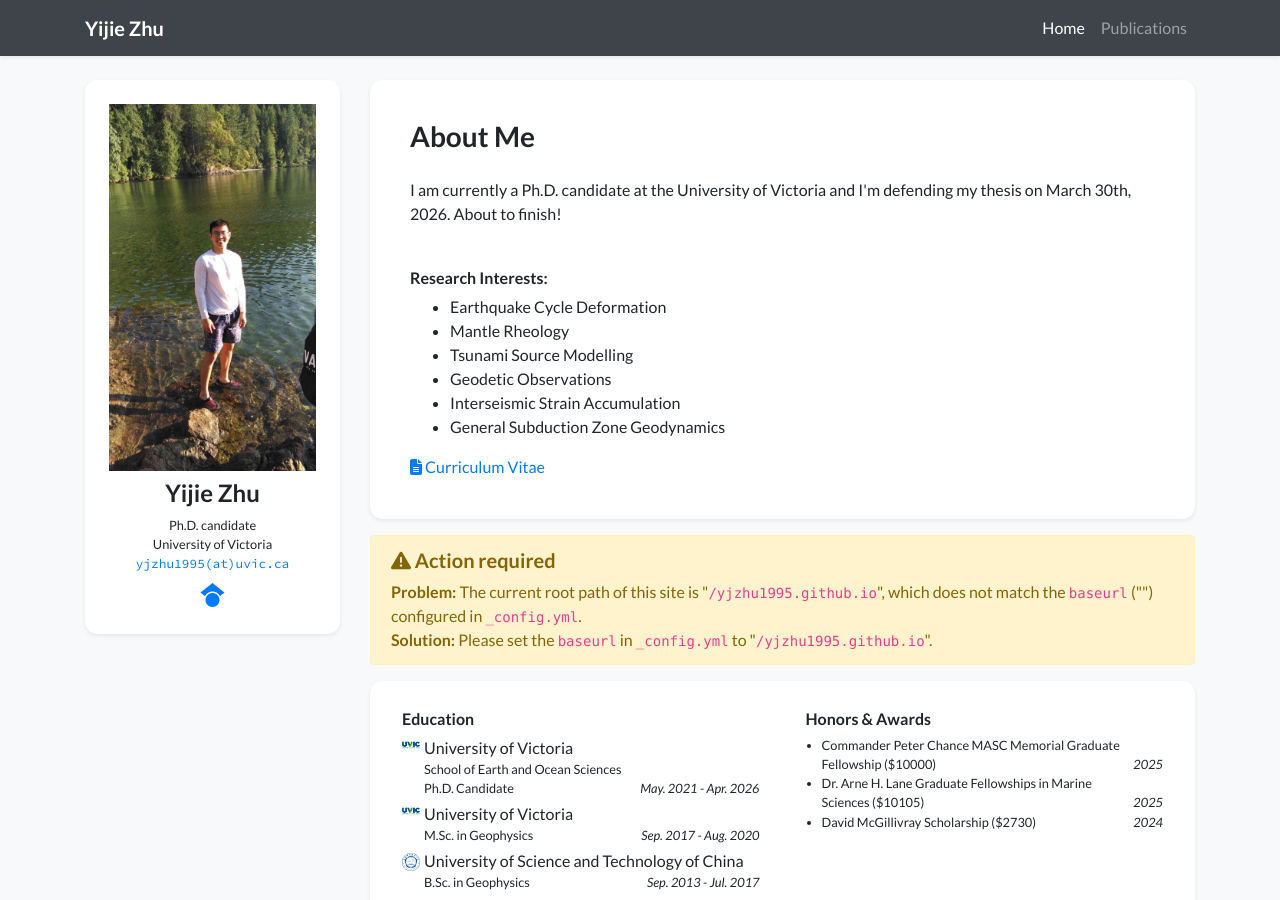
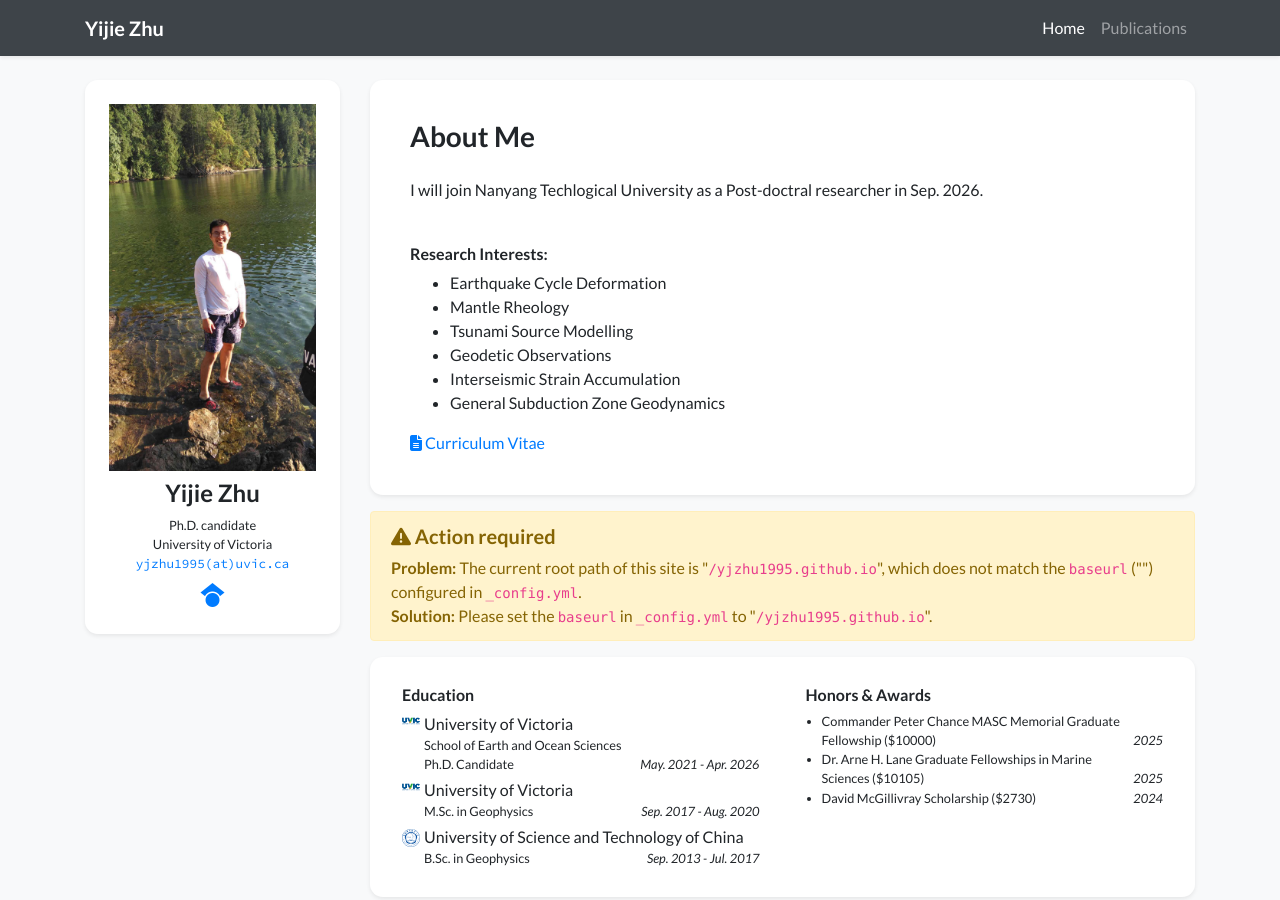
Before and after one commit to yjzhu1995/yjzhu1995.github.io, a Jekyll site: the page built from index.html, in a window 1280 px wide and 900 px high. Built offline with Jekyll 4.4.1, drawn with Linux system fonts in a browser that asks for light colours; nearby versions of some CDN libraries; a style sheet for code colours, icons or effects is not loaded.

Commit message:
Update short bio with new position details

```diff
--- a/_data/profile.yml
+++ b/_data/profile.yml
@@ -22,7 +22,7 @@ gscholar: BFc4X6wAAAAJ  # This is an example, replace it with your own Google Sc
 short_bio_text_justify: false
 short_bio: >-
   <p>
-    I am currently a Ph.D. candidate at the University of Victoria and I'm defending my thesis on March 30th, 2026. About to finish!
+    I will join Nanyang Techlogical University as a Post-doctral researcher in Sep. 2026.
   </p>
   <br> <strong>Research Interests:</strong>
   <ul style="margin-top: 5px;">
```
